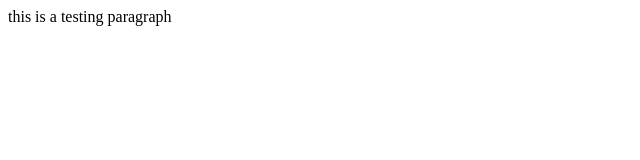
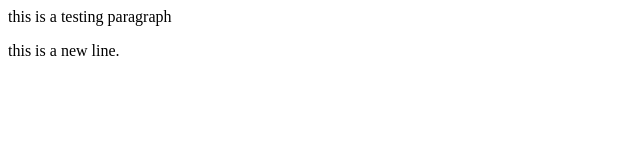
Before and after one commit to rohan-atmpujay/local_repo, a plain HTML site: page index.html in a window 1280 px wide. Shown: the full height of the page, 0-640 px from the left. Drawn offline with Linux system fonts and the light colour scheme.

Commit message:
new line added

```diff
--- a/index.html
+++ b/index.html
@@ -1 +1,2 @@
 <p>this is a testing paragraph</p>
+<p>this is a new line.</p>
```
